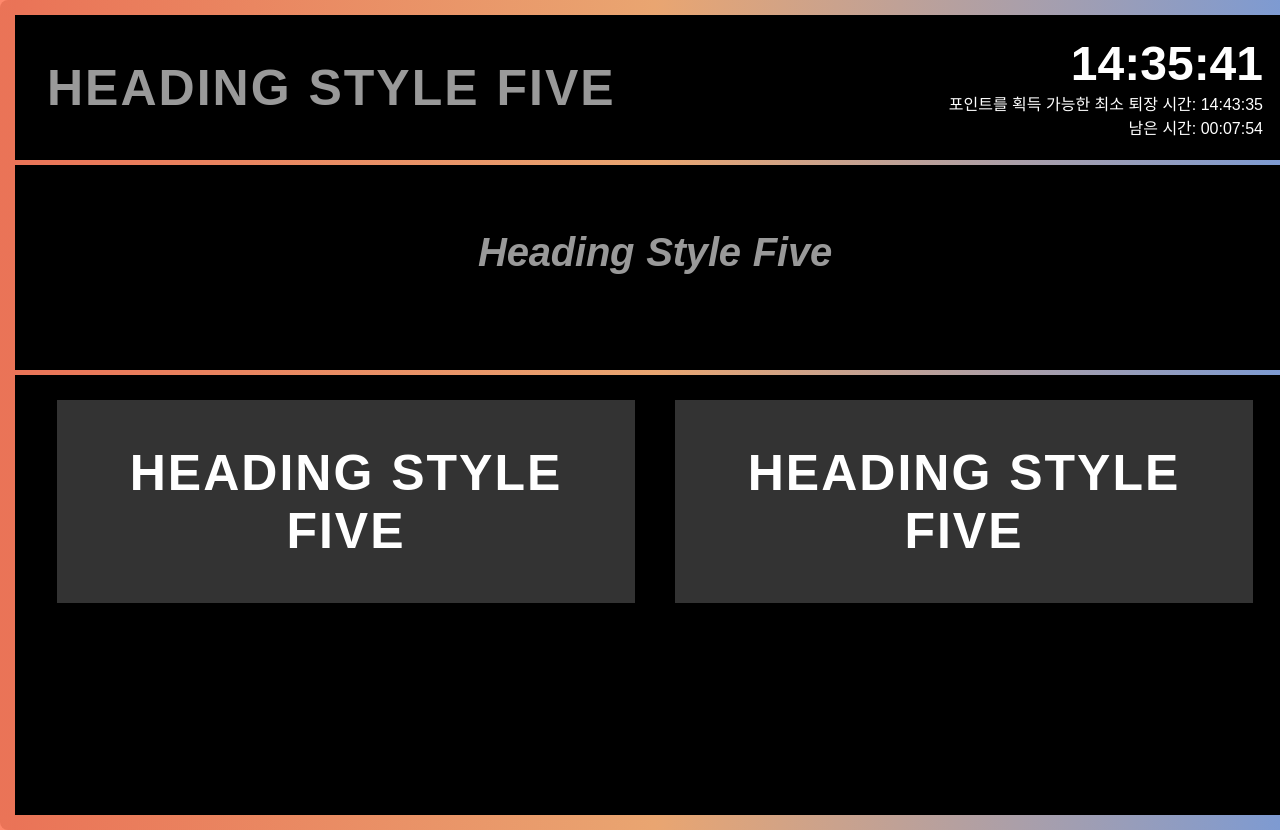
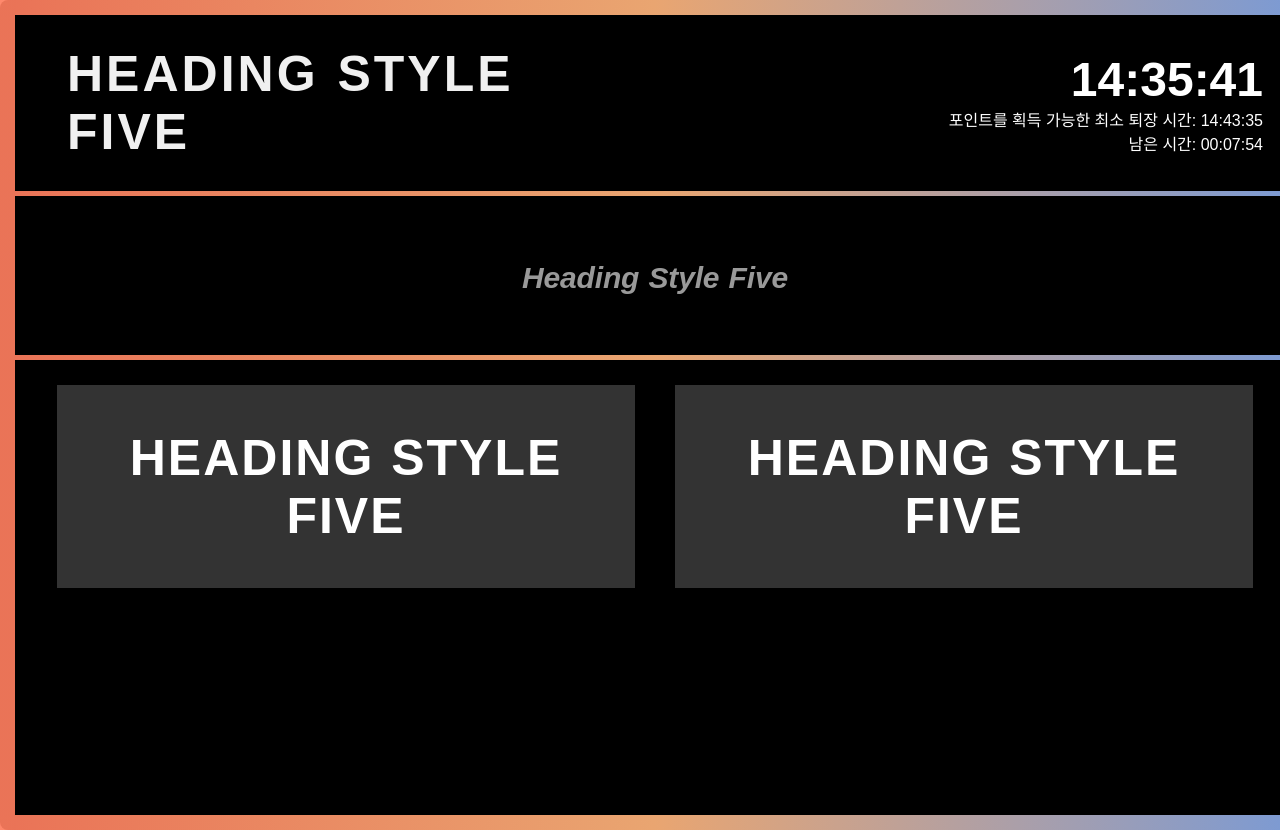
Before and after one commit to djpibo/onlyonefair_main, a Flask app: page / in a window 1280 px wide. Run offline with Flask 3, Linux system fonts and the light colour scheme; some libraries are stand-ins or nearby versions.

Commit message:
[refact] 기능 점검 및 보완

```diff
--- a/api/supabase/model/common.py
+++ b/api/supabase/model/common.py
@@ -17,6 +17,7 @@ class LoginDTO(BaseModel):
     peer_id: int
     argv_company_dvcd: int
     peer_name: Optional[str] = None
+    peer_company: Optional[str] = None
     enter_dvcd: Optional[int] = None
 
     class Config:
--- a/api/supabase/model/presentation.py
+++ b/api/supabase/model/presentation.py
@@ -4,6 +4,7 @@ from pydantic import BaseModel
 
 class ScreenDTO(BaseModel):
     peer_name: Optional[str]
+    peer_company: Optional[str]
     comment: Optional[str]
     acc_score: Optional[float]
     used_score: Optional[float] = 0
--- a/common/util.py
+++ b/common/util.py
@@ -41,7 +41,7 @@ class ScoreUtil:
         print(remain_score)
         remain_time_sec = remain_score / TIME_POINT_PER_SECOND
         print(remain_time_sec)
-        return f"{int(remain_time_sec/60)}분 {remain_time_sec%60}초"
+        return f"{int(remain_time_sec/60)}분 {int(remain_time_sec%60)}초"
 
     @staticmethod
     def check_min_stay_time(response:EntranceInfoDTO):
--- a/main.py
+++ b/main.py
@@ -30,10 +30,12 @@ def handle_nfc_data(response):
     # 클라이언트에 반환된 결과를 전송
     socketio.emit('polling_result', {
         'comment': scr_dto.comment,
-        'acc_score': scr_dto.acc_score,
-        'current_score': scr_dto.current_score,
-        'photo': scr_dto.used_score,
-        'peer': scr_dto.peer_name,
+        'acc_score': int(scr_dto.acc_score),
+        'current_score': int(scr_dto.current_score),
+        'photo': int((scr_dto.acc_score - scr_dto.used_score)/800),
+        'peer_name': scr_dto.peer_name,
+        'peer_company': scr_dto.peer_company,
+        'enter_dvcd': scr_dto.enter_dvcd_kor,
     })
 
 
--- a/service/common_service.py
+++ b/service/common_service.py
@@ -18,6 +18,9 @@ class CommonMgr:
     def get_peer_name(self, nfc_uid):
         return self.peer_repo.fetch_peer_id_from_supabase(nfc_uid).name
 
+    def get_peer_company(self, nfc_uid):
+        return self.peer_repo.fetch_peer_id_from_supabase(nfc_uid).company
+
     def get_peer_name_by_id(self, key_id):
         return self.peer_repo.fetch_peer_info_by_id(key_id).name
 
@@ -36,6 +39,7 @@ class CommonMgr:
     def login_setter(self, argv1, argv2, nfc_uid):
         comp_dvcd = self.get_cmn_cd("회사명", argv1)
         enter_dvcd = self.get_cmn_cd("입퇴장구분코드", argv2)
+        peer_company = self.get_peer_company(nfc_uid)
         peer_name = self.get_peer_name(nfc_uid)
         peer_id = self.get_peer_id(nfc_uid)
-        return LoginDTO(peer_id=peer_id, argv_company_dvcd=comp_dvcd, peer_name=peer_name, enter_dvcd=enter_dvcd)
+        return LoginDTO(peer_id=peer_id, argv_company_dvcd=comp_dvcd, peer_name=peer_name, peer_company=peer_company, enter_dvcd=enter_dvcd)
--- a/static/scripts.js
+++ b/static/scripts.js
@@ -10,7 +10,7 @@ socket.on('nfc_data', function(data) {
 socket.on('polling_result', function(data) {
     // 각 변수 값을 HTML 요소에 표시
     document.getElementById('comment').innerText = data.comment;
-    document.getElementById('title').innerText = data.peer;
+    document.getElementById('title').innerText = `${data.peer_company}\n ${data.peer_name}님, ${data.enter_dvcd}`;
     document.getElementById('photo').innerText = `사용가능한 촬영권 \n\n ${data.photo}`;
     document.getElementById('acc_score').innerText = `현재까지 받은 포인트\n\n ${data.acc_score} (+${data.current_score})`;
 
--- a/static/styles.css
+++ b/static/styles.css
@@ -43,15 +43,21 @@ body, html {
 .title {
     flex: 1;
     text-align: left;
+    padding: 20px; /* 내부 여백을 설정 */
+    margin: 0; /* 외부 여백 제거 */
+    box-sizing: border-box; /* 패딩과 테두리를 요소의 전체 크기에 포함 */
+    box-shadow: 0 4px 6px rgba(0, 0, 0, 0.3); /* 그림자 추가 */
+    overflow: hidden; /* 내용이 넘치지 않도록 숨기기 */
 }
 
 .title h1 {
     font-size: 50px;
     font-weight: 700;
-    color: #999;
+    color: #f0f0f0; /* 텍스트 색상을 더 밝은 색으로 변경 */
     text-transform: uppercase;
-    word-spacing: 1px;
-    letter-spacing: 2px;
+    word-spacing: 2px; /* 단어 간격을 조금 더 넓게 설정 */
+    letter-spacing: 3px; /* 글자 간격을 조금 더 넓게 설정 */
+    margin: 0; /* 기본 여백 제거 */
 }
 
 /* 시계 스타일 */
@@ -71,11 +77,13 @@ body, html {
 
 /* 댓글 스타일 */
 .comment h1 {
-    width: 80%; /* 너비 설정 */
-    height: 80px; /* 높이 설정 */
+    box-sizing: border-box; /* padding과 border를 요소의 총 크기에 포함시킴 */
+    width: auto; /* 너비를 자동으로 조정 */
+    max-width: 80%; /* 최대 너비 설정 */
+    height: auto; /* 높이를 자동으로 조정 */
     padding: 30px;
     margin: 20px auto; /* 상자 바깥 여백 설정 및 중앙 정렬 */
-    font-size: 40px;
+    font-size: 30px;
     text-align: center;
     font-style: italic;
     color: #999;
```
Also changed, not shown: command.py (+19 -22 lines), 1 other file.
